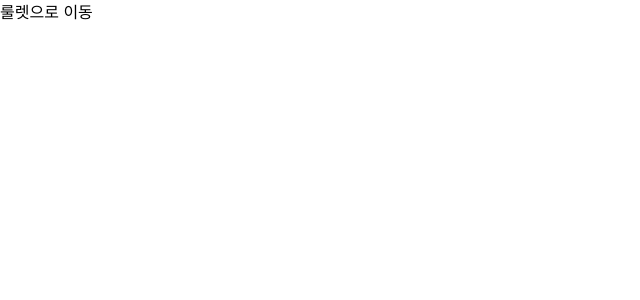
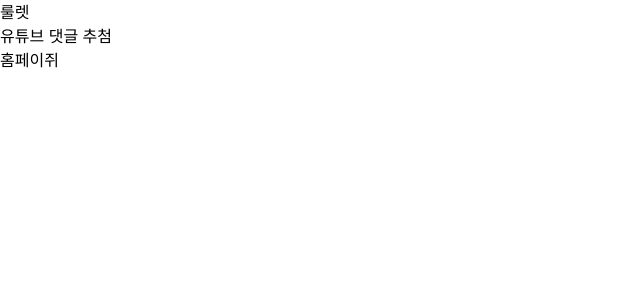
Before and after one commit to loevray/loevray-s-lab, a Next.js app: page / in a window 1280 px wide. Shown: the top 300 px of the page, without its empty margins (0-640 px from the left). Built offline with nearby package versions, Linux system fonts and the light colour scheme.

Commit message:
Feat: add nav, add youtube comment raffle page

```diff
--- a/src/app/layout.tsx
+++ b/src/app/layout.tsx
@@ -1,6 +1,7 @@
 import type { Metadata } from "next";
 import { Inter } from "next/font/google";
 import "./global.css";
+import Navigation from "./ui/Navigation";
 
 const inter = Inter({ subsets: ["latin"] });
 
@@ -16,7 +17,10 @@ export default function RootLayout({
 }>) {
   return (
     <html lang="en">
-      <body className={inter.className}>{children}</body>
+      <body className={inter.className}>
+        <Navigation />
+        {children}
+      </body>
     </html>
   );
 }
--- a/src/app/page.tsx
+++ b/src/app/page.tsx
@@ -8,10 +8,6 @@ import Link from "next/link";
 const Home = () => {
   //useSpinWheel?
 
-  return (
-    <main>
-      <Link href="/spin-wheel">룰렛으로 이동</Link>
-    </main>
-  );
+  return <main>홈페이쥐</main>;
 };
 export default Home;
--- /dev/null
+++ b/src/app/ui/Navigation.tsx
@@ -0,0 +1,23 @@
+import Link from "next/link";
+
+const links = {
+  "spin-wheel": "룰렛",
+  "youtube-comment-raffle": "유튜브 댓글 추첨",
+};
+const linksArray = Object.entries(links);
+
+const Navigation = () => {
+  return (
+    <nav>
+      <ul>
+        {linksArray.map(([link, name]) => (
+          <li key={link}>
+            <Link href={link}>{name}</Link>
+          </li>
+        ))}
+      </ul>
+    </nav>
+  );
+};
+
+export default Navigation;
--- /dev/null
+++ b/src/app/youtube-comment-raffle/page.tsx
@@ -0,0 +1,5 @@
+const Page = () => {
+  return <div>ㅎㅇ유튜브댓글 추첨 페이지</div>;
+};
+
+export default Page;
```
